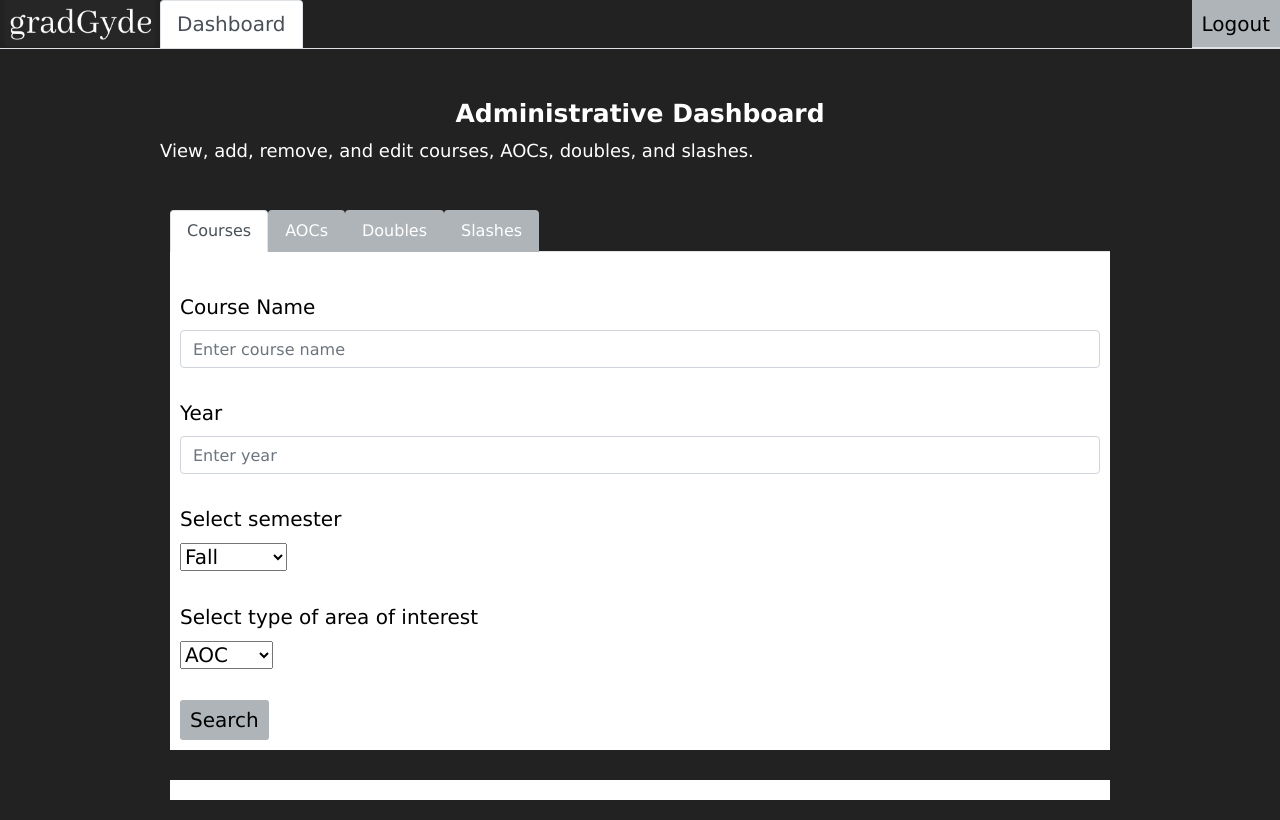
After one commit to hayleemillar/gradGyde, a Flask app: page /admin in a window 1280 px wide. The commit adds this page. Run offline with Flask 2, Linux system fonts and the light colour scheme; some libraries are stand-ins or nearby versions.

Commit message:
added admin files and began editing html code taken from student side

```diff
--- a/gradGyde/main.py
+++ b/gradGyde/main.py
@@ -669,3 +669,15 @@ def add_aoi():
     aoi = request.form['id']
 
     return "Successfully add AOI " + aoi
+
+
+@app.route('/admin')
+def admin():
+
+    return render_template('admin.html')
+
+
+@app.route('/admin/settings', methods=['GET'])
+def admin_settings():
+
+    return render_template('admin-settings.html')
--- /dev/null
+++ b/gradGyde/static/admin.js
@@ -0,0 +1,596 @@
+
+/**
+ * Switches which tab is active.
+ * Changes HTML displayed according to which tab is active.
+ * @param oldTabID
+ * @param newTabID
+ */
+function switchTab(newTabID, tabIDArray, elementID) {
+
+  var temp;
+
+  // for each ID
+  for (id in tabIDArray) {
+    // get element
+    temp = document.getElementById(tabIDArray[id]);
+
+    // if the element is active, deactivate
+    if (temp.getAttribute("aria-selected") == "true") {
+      var oldTab = temp;
+      oldTab.setAttribute("class", "nav-link");
+      oldTab.setAttribute("aria-selected", "false");
+    }
+  }
+
+  // get new element to be active
+  var newTab = document.getElementById(newTabID);
+
+  // set to active
+  newTab.setAttribute("class", "nav-link active");
+  newTab.setAttribute("aria-selected", "true");
+
+  var oldFormID = "form-" + oldTab.getAttribute("id");
+
+  // reset results section to have nothing in it.
+  var divResults = document.getElementById("results");
+  divResults.innerHTML = "";
+
+  generateForm(newTabID, elementID, oldFormID);
+}
+
+
+/**
+ * Generates what HTML is to be displayed.
+ * @param tab
+ */
+function generateForm(tab, elementID, oldFormID) {
+
+  var oldForm = document.getElementById(oldFormID);
+  oldForm.parentNode.removeChild(oldForm);
+
+  var label;
+  var input;
+  var select;
+  var text;
+  var option;
+  var button;
+
+
+  var form = document.createElement("form");
+  // form.setAttribute("action", "/student_dashboard/explore-results");
+
+  if (tab == "courses") {
+    form.setAttribute("id", "form-courses");
+
+    /***************
+     * COURSE NAME *
+     ***************/
+    // label
+    label = document.createElement("label");
+    label.setAttribute("for", "inputName");
+
+    text = document.createTextNode("Course Name");
+    label.appendChild(text);
+
+    form.appendChild(label);
+
+    // input
+    input = document.createElement("input");
+    input.setAttribute("name", "name");
+    input.setAttribute("type", "text");
+    input.setAttribute("class", "form-control");
+    input.setAttribute("id", "inputName");
+    input.setAttribute("placeholder", "Enter course name");
+
+    form.appendChild(input);
+
+    // line break
+    form.appendChild(document.createElement("br"));
+
+
+    /****************
+     * YEAR OFFERED *
+     ****************/
+    // label
+    label = document.createElement("label");
+    label.setAttribute("for", "inputYear");
+
+    text = document.createTextNode("Year");
+    label.appendChild(text);
+
+    form.appendChild(label);
+
+    // input
+    input = document.createElement("input");
+    input.setAttribute("name", "year");
+    input.setAttribute("type", "number");
+    input.setAttribute("class", "form-control");
+    input.setAttribute("id", "inputYear");
+    input.setAttribute("placeholder", "Enter year");
+
+    form.appendChild(input);
+
+    // line break
+    form.appendChild(document.createElement("br"));
+
+
+    /********************
+     * SEMESTER OFFERED *
+     ********************/
+    // label
+    label = document.createElement("label");
+    label.setAttribute("for", "selectSemester");
+
+    text = document.createTextNode("Select semester");
+    label.appendChild(text);
+
+    form.appendChild(label);
+
+    // select semester
+    select = document.createElement("select");
+    select.setAttribute("name", "semester");
+    select.setAttribute("id", "selectSemester");
+    select.setAttribute("class", "mdb-select colorful-select dropdown-primary md-form");
+    select.setAttribute("for", "selectSemester");
+
+    // select options
+    option = document.createElement("option");
+    option.textContent = "Fall";
+    option.value = "Fall";
+    select.appendChild(option);
+
+    option = document.createElement("option");
+    option.textContent = "Spring";
+    option.value = "Spring";
+    select.appendChild(option);
+
+    option = document.createElement("option");
+    option.textContent = "Summer";
+    option.value = "Summer";
+    select.appendChild(option);
+
+    form.appendChild(document.createElement("br"));
+
+    form.appendChild(select);
+
+    form.appendChild(document.createElement("br"));
+
+
+    /************************
+     * TYPE OF AOI FOR TAGS *
+     ************************/
+    // label
+    form.appendChild(document.createElement("br"));
+
+    label = document.createElement("label");
+    label.setAttribute("for", "selectAOI");
+
+    text = document.createTextNode("Select type of area of interest");
+    label.appendChild(text);
+
+    form.appendChild(label);
+
+    // select area of interest
+    select = document.createElement("select");
+    select.setAttribute("name", "aoi");
+    select.setAttribute("id", "selectAOI");
+    select.setAttribute("class", "mdb-select colorful-select dropdown-primary md-form");
+    select.setAttribute("for", "aoi");
+
+    option = document.createElement("option");
+    option.textContent = "AOC";
+    option.value = "AOC";
+    select.appendChild(option);
+
+    option = document.createElement("option");
+    option.textContent = "Double";
+    option.value = "Double";
+    select.appendChild(option);
+
+    option = document.createElement("option");
+    option.textContent = "Slash";
+    option.value = "Slash";
+    select.appendChild(option);
+
+    form.appendChild(document.createElement("br"));
+
+    form.appendChild(select);
+
+    // 2 line breaks
+    form.appendChild(document.createElement("br"));
+    form.appendChild(document.createElement("br"));
+
+    // submit button
+    // submit = document.createElement("center");
+
+    button = document.createElement("button");
+    button.setAttribute("onclick", "getResults('courses', event);");
+    button.setAttribute("style", "border-radius:3px;");
+
+    text = document.createTextNode("Search");
+    button.appendChild(text);
+
+    form.appendChild(button);
+
+
+  } else {
+
+    /********
+     * NAME *
+     ********/
+    // label
+    label = document.createElement("label");
+    label.setAttribute("for", "inputName");
+
+    switch (tab) {
+      case "aocs":
+        form.setAttribute("id", "form-aocs");
+        text = document.createTextNode("AOC Name");
+        break;
+      case "doubles":
+        form.setAttribute("id", "form-doubles");
+        text = document.createTextNode("Double Name");
+        break;
+      case "slashes":
+        form.setAttribute("id", "form-slashes");
+        text = document.createTextNode("Slash Name");
+        break;
+    }
+
+    label.appendChild(text);
+
+    form.appendChild(label);
+
+    // input
+    input = document.createElement("input");
+    input.setAttribute("name", "name");
+    input.setAttribute("type", "text");
+    input.setAttribute("class", "form-control");
+    input.setAttribute("id", "inputName");
+
+    switch (tab) {
+      case "aocs":
+        input.setAttribute("placeholder", "Enter AOC name");
+        break;
+      case "doubles":
+        input.setAttribute("placeholder", "Enter double name");
+        break;
+      case "slashes":
+        input.setAttribute("placeholder", "Enter slash name");
+        break;
+    }
+
+    form.appendChild(input);
+
+    // line break
+    form.appendChild(document.createElement("br"));
+
+
+    /****************
+     * YEAR OFFERED *
+     ****************/
+    // label
+    label = document.createElement("label");
+    label.setAttribute("for", "inputYear");
+
+    text = document.createTextNode("Year");
+    label.appendChild(text);
+
+    form.appendChild(label);
+
+    // input
+    input = document.createElement("input");
+    input.setAttribute("name", "year");
+    input.setAttribute("type", "number");
+    input.setAttribute("class", "form-control");
+    input.setAttribute("id", "inputYear");
+    input.setAttribute("placeholder", "Enter year");
+
+    form.appendChild(input);
+
+    // 2 line breaks
+    form.appendChild(document.createElement("br"));
+    form.appendChild(document.createElement("br"));
+
+    // submit button
+    button = document.createElement("button");
+    button.setAttribute("style", "border-radius:3px;");
+
+    switch (tab) {
+      case "aocs":
+        button.setAttribute("onclick", "getResults('aocs', event);");
+        break;
+      case "doubles":
+        button.setAttribute("onclick", "getResults('doubles', event);");
+        break;
+      case "slashes":
+        button.setAttribute("onclick", "getResults('slashes', event);");
+        break;
+    }
+
+    text = document.createTextNode("Search");
+    button.appendChild(text);
+
+    form.appendChild(button);
+  }
+
+  var element = document.getElementById(elementID);
+  element.appendChild(form);
+}
+
+
+/*
+ * Gets the results and displays in results section of the page.
+ * @param type
+ */
+function getResults(searchType, event) {
+  event.preventDefault();
+
+  var formID = "#form-" + searchType
+
+  if (searchType == "courses") {
+
+    $.ajax({url: "/student_dashboard/explore_results",
+      type: "get",
+      data: {
+        type: "courses",
+        name: document.getElementById("inputName").value,
+        year: document.getElementById("inputYear").value,
+        semester: document.getElementById("selectSemester").value
+      },
+      success: function(results) {
+        results = JSON.parse(results);
+
+        // display results
+
+        var resultsSection = document.getElementById("results");
+
+        var text;
+        var h;
+        var hr;
+        var p;
+        var b;
+        var button;
+
+        // results title
+        h = document.createElement("h3");
+        var b = document.createElement("b");
+        text = document.createTextNode("Results");
+        b.appendChild(text);
+        h.appendChild(b);
+        resultsSection.appendChild(h);
+        resultsSection.appendChild(document.createElement("br"));
+
+        for (var i in results) {
+          course = results[i];
+
+          // name portion
+          b = document.createElement("b");
+
+          text = document.createTextNode(course["name"]);
+          b.appendChild(text);
+
+          h = document.createElement("h5");
+          h.appendChild(b);
+          resultsSection.appendChild(h);
+
+          // info portion
+          // create p element, style for indentation
+          p = document.createElement("p");
+          p.setAttribute("style", "margin-left: 40px;font-size:16px;");
+
+          text = document.createTextNode("Year: " + course["year"]);
+          p.appendChild(text);
+          p.appendChild(document.createElement("br"));
+          text = document.createTextNode("Semester: " + course['semester']);
+          p.appendChild(text);
+          p.appendChild(document.createElement("br"));
+
+          resultsSection.appendChild(p);
+
+          button = document.createElement("button");
+          button.setAttribute("id", course["id"]);
+          button.setAttribute("onclick", "addCourse(this.id)");
+          button.setAttribute("style", "font-size:14px;");
+
+          text = document.createTextNode("Add Course as Taken");
+          button.appendChild(text);
+
+          resultsSection.appendChild(button);
+
+          resultsSection.appendChild(document.createElement("hr"));
+        }
+      },
+      error: function(xhr) {
+        // display an error message
+        console.log("error");
+      }
+    });
+  } else {
+
+    $.ajax({url: "/student_dashboard/explore_results",
+      type: "get",
+      data: {
+        type: searchType,
+        name: document.getElementById("inputName").value,
+        year: document.getElementById("inputYear").value,
+      },
+      success: function(results) {
+        results = JSON.parse(results);
+
+        // display results
+
+        var resultsSection = document.getElementById("results");
+
+        // results title
+        h = document.createElement("h3");
+        var b = document.createElement("b");
+        text = document.createTextNode("Results");
+        b.appendChild(text);
+        h.appendChild(b);
+        resultsSection.appendChild(h);
+        resultsSection.appendChild(document.createElement("br"));
+
+        var aoi;
+        var html
+        var h;
+        var text;
+        var p;
+        var b;
+
+        for (var i in results) {
+          aoi = results[i];
+
+          // name portion
+          b = document.createElement("b");
+
+          var type = aoi["type"];
+
+          switch (type) {
+            case ("aoc"):
+              type = "AOC";
+              break;
+            case ("double"):
+              type = "Double";
+              break;
+            case ("slash"):
+              type = "Slash";
+              break;
+          }
+          var year = aoi["year"];
+
+          text = document.createTextNode(aoi["name"] + " " + type + " " + year);
+          b.appendChild(text);
+
+          h = document.createElement("h5");
+          h.appendChild(b);
+          resultsSection.appendChild(h);
+
+          // info portion
+          // create p element, style for indentation
+          p = document.createElement("p");
+          p.setAttribute("style", "margin-left: 40px;font-size:16px;");
+
+          html = generateRequirementsHTML(aoi["name"], aoi);
+
+          p.insertAdjacentHTML('beforeend', html);
+
+          resultsSection.appendChild(p);
+
+          button = document.createElement("button");
+          button.setAttribute("id", aoi["id"]);
+          button.setAttribute("onclick", "addAOI(this.id)");
+          button.setAttribute("style", "font-size:14px;");
+
+          text = document.createTextNode("Add " + type + " as Area of Interest");
+          button.appendChild(text);
+
+          resultsSection.appendChild(button);
+
+          resultsSection.appendChild(document.createElement("hr"));
+        }
+      },
+      error: function(xhr) {
+        // display an error message
+        console.log("error");
+      }
+    });
+  }
+}
+
+
+/**
+ * Generates HTML form of requirements based on area of interest.
+ * @param aoi
+ */
+function generateRequirementsHTML(aoiName, aoi) {
+  var html = "";
+
+  var reqs = aoi["requirements"];
+
+  var name;
+  var fulfilled;
+  var numCredits;
+
+  // for each requirement
+  for (req in reqs) {
+
+    // get requirement name, whether it has been fulfilled, and # credits
+    name = reqs[req]["name"];
+    fulfilled = reqs[req]["fulfilled"];
+    numCredits = reqs[req]["amount"];
+
+    // if the req is fulfilled
+    if (fulfilled == true) {
+      // if the req only requires a single course to be satisfied,
+      // use correct grammar
+      if (numCredits == 1) {
+        html += "<img src='../static/img/check-blue.png' height='16px'></img><b>" + name + "</b> : " + reqs[req]["amount"].toString()
+        + " course credit required" + "</p>";
+      } else {
+        html += "<img src='../static/img/check-blue.png' height='16px'></img><b>" + name + "</b> : " + reqs[req]["amount"].toString()
+        + " course credits required" + "</p>";
+      }
+    } else {
+      if (numCredits == 1) {
+        html += "<img src='../static/img/x-blue.png' height='16px'></img><b>" + name + "</b> : " + reqs[req]["amount"].toString()
+        + " course credit required" + "</p>";
+      } else {
+        html += "<img src='../static/img/x-blue.png' height='16px'></img><b>" + name + "</b> : " + reqs[req]["amount"].toString()
+        + " course credits required" + "</p>";
+      }
+    }
+
+    // if requirement has classes
+    if (reqs[req].hasOwnProperty("classes")) {
+
+      var courses = reqs[req]["classes"];
+      var taken;
+
+      // for each course
+      for (course in courses) {
+
+        name = courses[course]["name"];
+        taken = courses[course]["taken"];
+
+        // if taken display text with check box
+        if (taken == true) {
+          html += "<p class='tab'><img src='../static/img/check-dark.png' height='16px'></img>" + name + "</p>";
+        // else display text with x box
+        } else {
+          html += "<p class='tab'><img src='../static/img/x-dark.png' height='16px'></img>"
+          + name + "</p>";
+        }
+      }
+    }
+  }
+  return html;
+}
+
+/**
+ * Post request to add course as taken by user.
+ */
+function addCourse(courseID) {
+  $.post("/addcourse", {
+      id: courseID
+  });
+
+  var button = document.getElementById(courseID);
+  var text = document.getElementById("text" + courseID);
+
+  button.parentElement.removeChild(button);
+}
+
+/**
+ * Post request to add AOI as taken by user.
+ */
+function addAOI(aoiID) {
+  $.post("/addaoi", {
+      id: aoiID
+  });
+
+  var button = document.getElementById(aoiID);
+  var text = document.getElementById("text" + aoiID);
+
+  button.parentElement.removeChild(button);
+}
--- a/gradGyde/static/style.css
+++ b/gradGyde/static/style.css
@@ -3,6 +3,7 @@ body {
   font-family: "Verdana", Geneva, sans-serif;
   color: white;
   font-size: 20px;
+  min-width: 200px;
 }
 
 h3 {
@@ -25,6 +26,7 @@ button:hover {
 
 .loginsignup, .settings {
   max-width: 600px;
+  min-width: 200px;
   margin-left: auto;
   margin-right: auto;
 }
--- /dev/null
+++ b/gradGyde/templates/admin.html
@@ -0,0 +1,81 @@
+<!DOCTYPE html>
+<html lang="en">
+
+
+<head>
+  <title>gradGyde Student Dashboard</title>
+
+  <link rel="stylesheet" type="text/css" href="https://stackpath.bootstrapcdn.com/bootstrap/4.3.1/css/bootstrap.min.css" />
+
+  <link rel="stylesheet" type="text/css" href="../static/style.css" />
+  <link rel='shortcut icon' href='../static/favicon.ico'>
+
+</head>
+
+<body>
+  <!-- NAV BAR -->
+  <ul class="nav nav-tabs" id="myTab" role="tablist">
+
+    <!-- gradGyde image -->
+    <img src="../static/img/gradGyde.png" Alt="gradGyde" style="width:160px;height:48px;padding:0px 5px 2px 5px" onclick="location.href='/student_dashboard'">
+
+    <!-- dashboard tab -->
+    <li class="nav-item">
+      <a class="nav-link active" id="dashboard-tab" data-toggle="tab" href="/student_dashboard" role="tab" aria-controls="dashboard" aria-selected="true">Dashboard</a>
+    </li>
+
+    <!-- settings and logout buttons -->
+    <ul class="nav nav-tabs ml-auto">
+      <button type="button" onclick="location.href='/logout';">Logout</button>
+    </ul>
+  </ul>
+
+  <br/>
+
+  <div class="contents-explore">
+    <center><h3><b>Administrative Dashboard</b></h3></center>
+
+    <p style="font-size: 18px">
+      View, add, remove, and edit courses, AOCs, doubles, and slashes.
+    </p>
+
+    <br/>
+
+    <!-- tabs for either courses, aocs, doubles, slashes -->
+    <ul class="nav nav-tabs" id="summary-tabs" role="tablist" style="margin-left:10px;margin-right:10px">
+      <li class="nav-item">
+        <button id="courses" data-toggle="tab" role="tab" aria-controls="dashboard" style="font-size:16px;" onclick="switchTab('courses', ['courses', 'aocs', 'doubles', 'slashes'], 'summary')" class="nav-link active" aria-selected="true">Courses</button>
+      </li>
+      <li class="nav-item">
+        <button id="aocs" data-toggle="tab" role="tab" aria-controls="dashboard" style="font-size:16px;" onclick="switchTab('aocs', ['aocs', 'courses', 'doubles', 'slashes'], 'summary')" class="nav-link" aria-selected="false">AOCs</button>
+      </li>
+      <li class="nav-item">
+        <button id="doubles" data-toggle="tab" role="tab" aria-controls="dashboard" style="font-size:16px;" onclick="switchTab('doubles', ['doubles', 'aocs', 'courses', 'slashes'], 'summary')" class="nav-link" aria-selected="false">Doubles</button>
+      </li>
+      <li class="nav-item">
+        <button id="slashes" data-toggle="tab" role="tab" aria-controls="dashboard" style="font-size:16px;" onclick="switchTab('slashes', ['slashes', 'aocs', 'doubles', 'courses'], 'summary')" class="nav-link" aria-selected="false">Slashes</button>
+      </li>
+    </ul>
+    <div class="summary" id="summary" style="margin-left:10px;margin-right:10px;">
+      <br />
+      <form id="form-courses"></form>
+    </div>
+    <br/>
+    <div class="summary" id="results" style="margin-left:10px;margin-right:10px;">
+
+    </div>
+  </div>
+</body>
+
+<script
+  src="https://code.jquery.com/jquery-3.4.0.min.js"
+  integrity="sha256-BJeo0qm959uMBGb65z40ejJYGSgR7REI4+CW1fNKwOg="
+  crossorigin="anonymous"></script>
+
+<script src="../static/admin.js"></script>
+
+<script>
+  switchTab('courses', ['courses', 'aocs', 'doubles', 'slashes'], 'summary');
+</script>
+
+</html>
```
